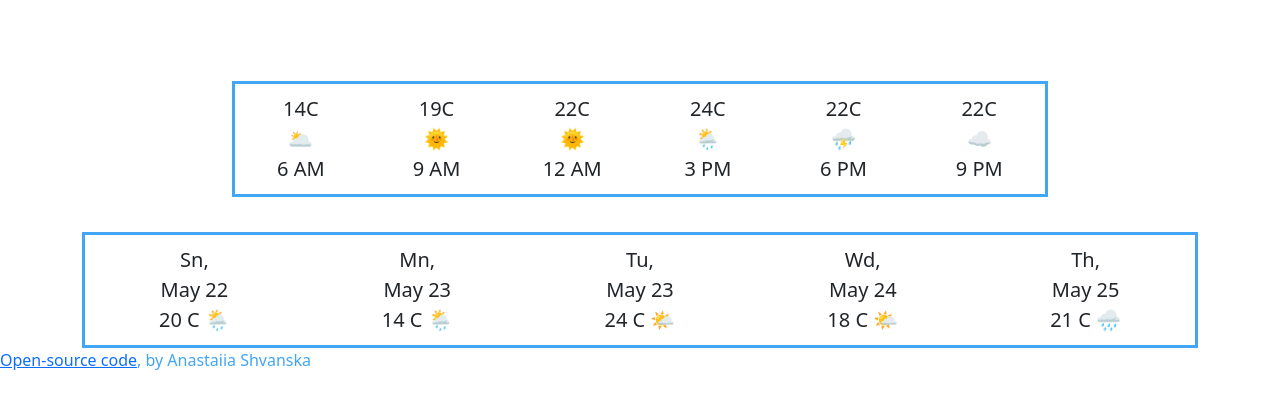
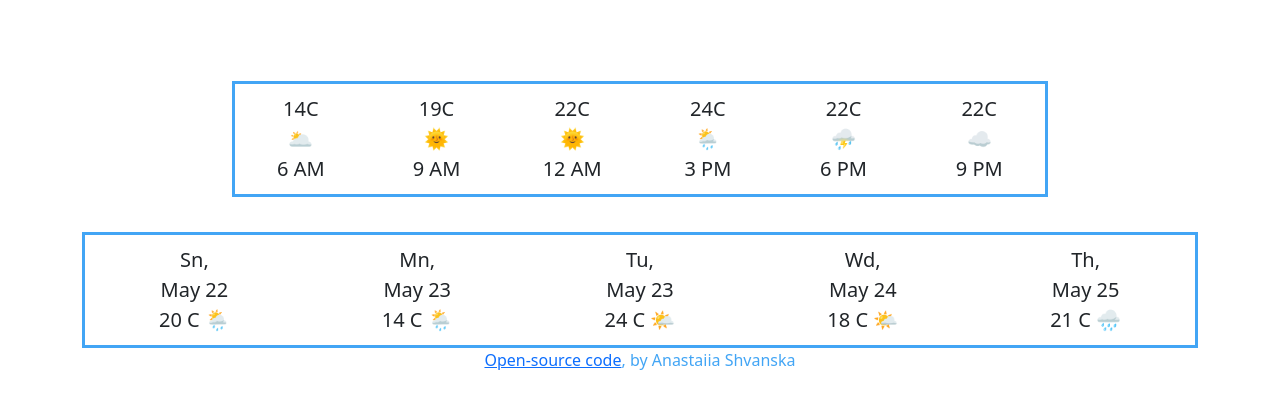
Before and after one commit to AnastasiiaShvanska/weather, a plain HTML site: page index.html in a window 1280 px wide. Shown: the part 351-760 px from the top of the page. Drawn offline with nearby package versions, Linux system fonts and the light colour scheme.

Commit message:
centered link

```diff
--- a/index.html
+++ b/index.html
@@ -121,7 +121,7 @@
     </div>
     </div>
     </div>
-    <p><a href="https://github.com/AnastasiiaShvanska/weather.git">Open-source code</a>, by Anastaiia Shvanska</p>
+    <p class="source"><a href="https://github.com/AnastasiiaShvanska/weather.git">Open-source code</a>, by Anastaiia Shvanska</p>
   <script src="style/style.js"></script>
   </body>
 </html>
--- a/style/style.css
+++ b/style/style.css
@@ -43,3 +43,6 @@ p {
   padding: 10px;
   margin-top: 35px;
 }
+.source {
+  text-align: center;
+}
```
